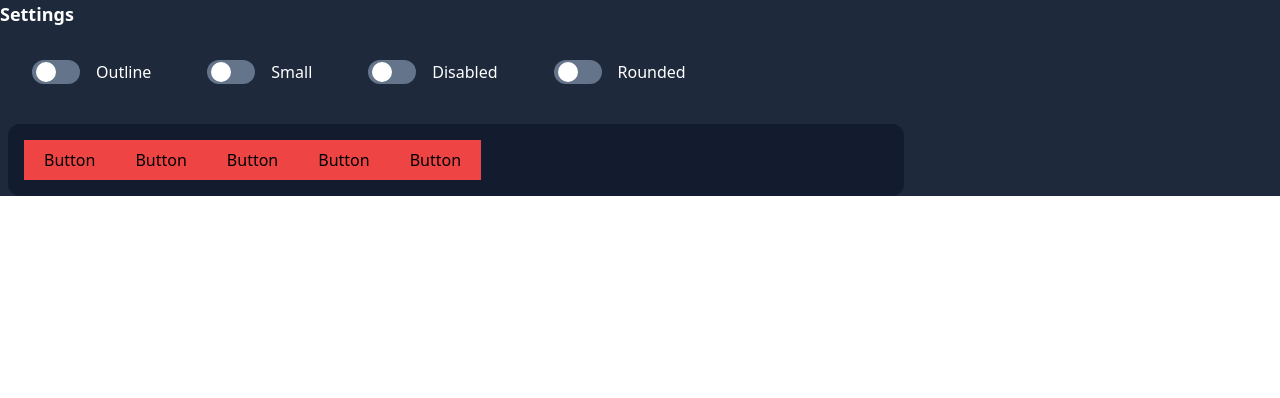
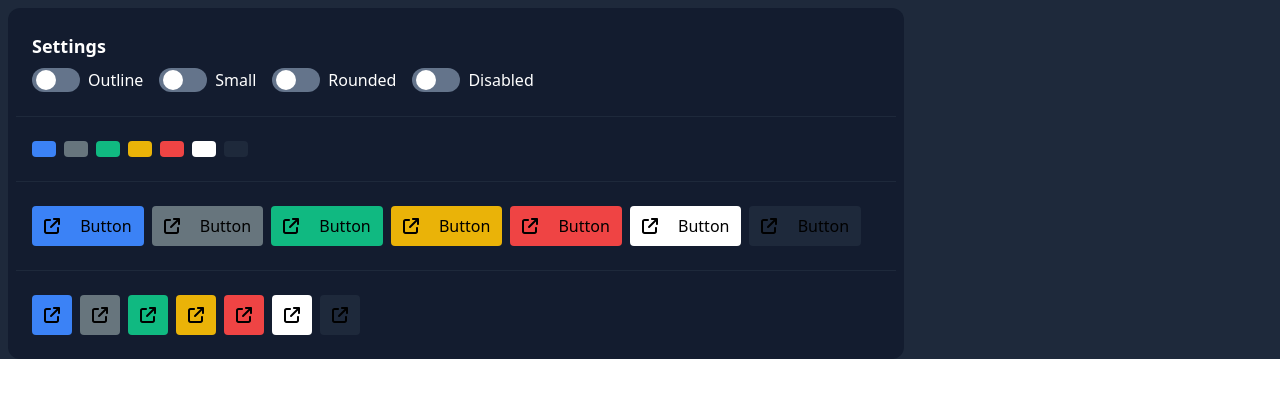
Before and after one commit to VillD/ProjectoERP, a Vue app: page / in a window 1280 px wide. Shown: the top 398 px of the page. Built offline with nearby package versions, Linux system fonts and the light colour scheme.

Commit message:
finish buttons

```diff
--- a/src/App.vue
+++ b/src/App.vue
@@ -1,5 +1,5 @@
 <script setup>
-import ButtonView from './views/ButtonView.vue'
+import UiView from './views/UIView.vue'
 // import HomeView from './views/HomeView.vue'
 // import CardUser from './components/CardUser.vue'
 // import LoginComponent from './components/LoginComponent.vue'
@@ -11,6 +11,6 @@ import ButtonView from './views/ButtonView.vue'
 
 <template>
   <div class="bg-slate-800">
-    <ButtonView />
+    <UiView />
   </div>
 </template>
--- a/src/components/BaseButton.vue
+++ b/src/components/BaseButton.vue
@@ -2,14 +2,17 @@
 import { computed } from 'vue'
 // eslint-disable-next-line no-unused-vars
 let props = defineProps({
-  titleButton: { type: String, default: '' },
   type: {
     type: String,
-    default: 'danger'
+    default: null
   },
-  size: {
-    type: Number,
-    default: 2
+  label: {
+    type: [String, Number],
+    default: null
+  },
+  icon: {
+    type: String,
+    default: null
   },
   disabled: Boolean,
   outline: Boolean,
@@ -19,30 +22,35 @@ let props = defineProps({
 
 const buttonClass = computed(() => {
   let styles = {}
-  const normal = `bg-${props.type} px-3 py-2`
-  const outline = `bg-transparent outline outline-${props.type} text-${props.type}`
+  const normal = `bg-${props.type}`
+  const outline = `bg-transparent outline outline-${props.type} text-${props.type} outline-1`
 
-  const small = `p-5`
-  const roundedFull = `rounded-full text-${props.type}`
-  const disabled = `bg-slate-500 text-${props.type}`
+  const normalPadding = `px-3 py-2`
+  const smallPadding = `p-1 text-sm`
+
+  const roundedNormal = 'rounded'
+  const roundedFull = `rounded-full`
+
+  const disabled = `bg-${props.type}/50 text-${props.type}/50  cursor-not-allowed outline-${props.type}/50`
+
+  props.small ? (styles[smallPadding] = true) : (styles[normalPadding] = true)
 
   props.outline ? (styles[outline] = true) : (styles[normal] = true)
-  if (props.small) styles[small] = true
-  props.roundedFull ? (styles[roundedFull] = true) : (styles[normal] = true)
+
+  props.roundedFull
+    ? (styles[roundedFull] = true)
+    : (styles[roundedNormal] = true)
+
   props.disabled ? (styles[disabled] = true) : (styles[normal] = true)
-  if (props.roundedFull) styles[roundedFull] = true
-
   return styles
 })
-//`bg-${props.type}`
-// const backgroundColor = ref(`bg-${props.type}`)
-//const size = ref(`bg-${propsB.type}`);
 </script>
 <template>
   <button
     type="button"
     :class="buttonClass"
+    class=""
   >
-    <span class="px-2">{{ titleButton }}</span>
+    <slot></slot>
   </button>
 </template>
--- /dev/null
+++ b/src/components/BaseIcon.vue
@@ -0,0 +1,19 @@
+<script setup>
+const props = defineProps({
+  name: {
+    type: String,
+    default: null
+  },
+  w: {
+    type: Number,
+    default: null
+  },
+  h: {
+    type: Number,
+    default: null
+  }
+})
+</script>
+<template>
+  <font-awesome-icon :icon="`${props.name}`" />
+</template>
--- a/src/components/BaseSetting.vue
+++ b/src/components/BaseSetting.vue
@@ -18,14 +18,12 @@ const props = defineProps({
 </script>
 
 <template>
-  <div class="flex pb-2">
-    <label class="flex m-6">
-      <input
-        v-model="computedValue"
-        type="checkbox"
-        class="mx-2 appearance-none p-1 flex rounded-full items-center w-12 h-6 bg-slate-500 before:block before:h-5 before:w-5 before:bg-white before:rounded-full checked:flex-row-reverse checked:bg-blue-500"
-      />
-      <span class="pl-2 text-white">{{ props.nameInput }}</span>
-    </label>
-  </div>
+  <label class="flex">
+    <input
+      v-model="computedValue"
+      type="checkbox"
+      class="appearance-none p-1 flex rounded-full items-center w-12 h-6 bg-slate-500 before:block before:h-5 before:w-5 before:bg-white before:rounded-full checked:flex-row-reverse checked:bg-blue-500"
+    />
+    <span class="pl-2 mr-4 text-white">{{ props.nameInput }}</span>
+  </label>
 </template>
--- a/src/main.js
+++ b/src/main.js
@@ -5,65 +5,65 @@ import './index.css'
 
 import App from './App.vue'
 import router from './router'
-/*Import libary fontawsome*/
-// import { library } from '@fortawesome/fontawesome-svg-core'
-// import { FontAwesomeIcon } from '@fortawesome/vue-fontawesome'
+/*Import library fromJSON fontawsome*/
+import { library } from '@fortawesome/fontawesome-svg-core'
+import { FontAwesomeIcon } from '@fortawesome/vue-fontawesome'
 
-// import {
-//   faUsers,
-//   faChevronUp,
-//   faGear,
-//   faMoneyBill1,
-//   faArrowRight,
-//   faArrowUpRightFromSquare,
-//   faCircleInfo,
-//   faCircleCheck,
-//   faTriangleExclamation,
-//   faCircleExclamation,
-//   faXmark,
-//   faDisplay,
-//   faArrowRightToBracket,
-//   faUser,
-//   faPenToSquare,
-//   faTable,
-//   faPlus,
-//   faListUl,
-//   faBars,
-//   faEllipsisVertical,
-//   faAngleDown,
-//   faCircleHalfStroke
-// } from '@fortawesome/free-solid-svg-icons'
+import {
+  faUsers,
+  faChevronUp,
+  faGear,
+  faMoneyBill1,
+  faArrowRight,
+  faArrowUpRightFromSquare,
+  faCircleInfo,
+  faCircleCheck,
+  faTriangleExclamation,
+  faCircleExclamation,
+  faXmark,
+  faDisplay,
+  faArrowRightToBracket,
+  faUser,
+  faPenToSquare,
+  faTable,
+  faPlus,
+  faListUl,
+  faBars,
+  faEllipsisVertical,
+  faAngleDown,
+  faCircleHalfStroke
+} from '@fortawesome/free-solid-svg-icons'
 
-// import { faLock } from '@fortawesome/free-solid-svg-icons'
-// library.add(
-//   faUsers,
-//   faEllipsisVertical,
-//   faBars,
-//   faChevronUp,
-//   faGear,
-//   faMoneyBill1,
-//   faArrowRight,
-//   faArrowUpRightFromSquare,
-//   faCircleInfo,
-//   faCircleCheck,
-//   faTriangleExclamation,
-//   faCircleExclamation,
-//   faXmark,
-//   faDisplay,
-//   faArrowRightToBracket,
-//   faUser,
-//   faPenToSquare,
-//   faTable,
-//   faListUl,
-//   faPlus,
-//   faLock,
-//   faAngleDown,
-//   faCircleHalfStroke
-// )
+import { faLock } from '@fortawesome/free-solid-svg-icons'
+library.add(
+  faUsers,
+  faEllipsisVertical,
+  faBars,
+  faChevronUp,
+  faGear,
+  faMoneyBill1,
+  faArrowRight,
+  faArrowUpRightFromSquare,
+  faCircleInfo,
+  faCircleCheck,
+  faTriangleExclamation,
+  faCircleExclamation,
+  faXmark,
+  faDisplay,
+  faArrowRightToBracket,
+  faUser,
+  faPenToSquare,
+  faTable,
+  faListUl,
+  faPlus,
+  faLock,
+  faAngleDown,
+  faCircleHalfStroke
+)
 
 const app = createApp(App)
 
 app.use(createPinia())
 app.use(router)
-// app.component('font-awesome-icon', FontAwesomeIcon)
+app.component('font-awesome-icon', FontAwesomeIcon)
 app.mount('#app')
--- a/src/views/ButtonView.vue
+++ /dev/null
@@ -1,47 +0,0 @@
-<script setup>
-import BaseSetting from '../components/BaseSetting.vue'
-import BaseButton from '../components/BaseButton.vue'
-import { ref } from 'vue'
-
-// let isOutline = ref()
-// let isSmall = ref()
-// let isDisabled = ref()
-// let isRounded = ref()
-
-const switchs = ref([
-  { value: ref(false), name: 'Outline' },
-  { value: ref(false), name: 'Small' },
-  { value: ref(false), name: 'Disabled' },
-  { value: ref(false), name: 'Rounded' }
-])
-
-const buttons = ref(['white', 'primary', 'success', 'warning', 'danger'])
-</script>
-<template>
-  <h1 class="text-lg font-semibold text-white pb-2">Settings</h1>
-  <div class="flex flex-wrap">
-    <BaseSetting
-      v-for="(item, k) in switchs"
-      :key="k"
-      v-model="item.value"
-      :name-input="item.name"
-    >
-    </BaseSetting>
-  </div>
-  <div
-    class="bg-slate-900/70 rounded-xl max-w-xs sm:max-w-md m-2 p-4 lg:max-w-4xl"
-  >
-    <div class="flex">
-      <BaseButton
-        v-for="(button, index) in buttons"
-        :key="index"
-        :type="button.type"
-        :outline="switchs[0].value"
-        :small="switchs[1].value"
-        :disabled="switchs[2].value"
-        :rounded-full="switchs[3].value"
-        title-button="Button"
-      ></BaseButton>
-    </div>
-  </div>
-</template>
--- /dev/null
+++ b/src/views/UiView.vue
@@ -0,0 +1,91 @@
+<script setup>
+import BaseSetting from '../components/BaseSetting.vue'
+import BaseButton from '../components/BaseButton.vue'
+import BaseIcon from '../components/BaseIcon.vue'
+
+import { ref } from 'vue'
+
+const switchs = ref([
+  { value: ref(false), name: 'Outline' },
+  { value: ref(false), name: 'Small' },
+  { value: ref(false), name: 'Rounded' },
+  { value: ref(false), name: 'Disabled' }
+])
+
+const buttons = ref([
+  'primary',
+  'secondary',
+  'success',
+  'warning',
+  'danger',
+  'light',
+  'dark'
+])
+</script>
+<template>
+  <div class="flex flex-wrap"></div>
+  <div
+    class="bg-slate-900/70 rounded-xl max-w-xs sm:max-w-md m-2 p-6 lg:max-w-4xl flex-wrap"
+  >
+    <h1 class="text-lg font-semibold text-white pb-2">Settings</h1>
+    <div class="flex mb-6">
+      <BaseSetting
+        v-for="(item, k) in switchs"
+        :key="k"
+        v-model="item.value"
+        :name-input="item.name"
+      >
+      </BaseSetting>
+    </div>
+    <hr class="my-6 -mx-4 border-slate-800" />
+    <div class="flex">
+      <BaseButton
+        v-for="(type, index) in buttons"
+        :key="index"
+        class="mr-2"
+        label="Button"
+        :type="type"
+        :outline="switchs[0].value"
+        :small="switchs[1].value"
+        :rounded-full="switchs[2].value"
+        :disabled="switchs[3].value"
+      >
+      </BaseButton>
+    </div>
+    <hr class="my-6 -mx-4 border-slate-800" />
+    <div class="">
+      <BaseButton
+        v-for="(type, index) in buttons"
+        :key="index"
+        class="mr-2"
+        label="Button"
+        :type="type"
+        :outline="switchs[0].value"
+        :small="switchs[1].value"
+        :rounded-full="switchs[2].value"
+        :disabled="switchs[3].value"
+      >
+        <BaseIcon
+          class="mr-4"
+          name="fa-solid fa-arrow-up-right-from-square"
+        />
+        Button
+      </BaseButton>
+    </div>
+    <hr class="my-6 -mx-4 border-slate-800" />
+    <div class="">
+      <BaseButton
+        v-for="(type, index) in buttons"
+        :key="index"
+        class="mr-2"
+        :type="type"
+        :outline="switchs[0].value"
+        :small="switchs[1].value"
+        :rounded-full="switchs[2].value"
+        :disabled="switchs[3].value"
+      >
+        <BaseIcon name="fa-solid fa-arrow-up-right-from-square" />
+      </BaseButton>
+    </div>
+  </div>
+</template>
--- a/tailwind.config.js
+++ b/tailwind.config.js
@@ -7,18 +7,20 @@ module.exports = {
     extend: {
       colors: {
         primary: '#3b82f6',
-        secondary: '#ffffff',
+        secondary: '#67757d',
+        success: '#10B981',
         danger: '#ef4444',
         warning: '#eab308',
-        access: '#10B981',
-        dark: '#000000'
+        light: '#ffffff',
+        dark: '#1e293b'
       }
     }
   },
   plugins: [],
   safelist: [
     {
-      pattern: /(bg|text|)-(primary|secondary|danger)/
+      pattern:
+        /(bg|text|)-(primary|secondary|success|danger|warning|light|dark)/
     }
   ]
 }
```
